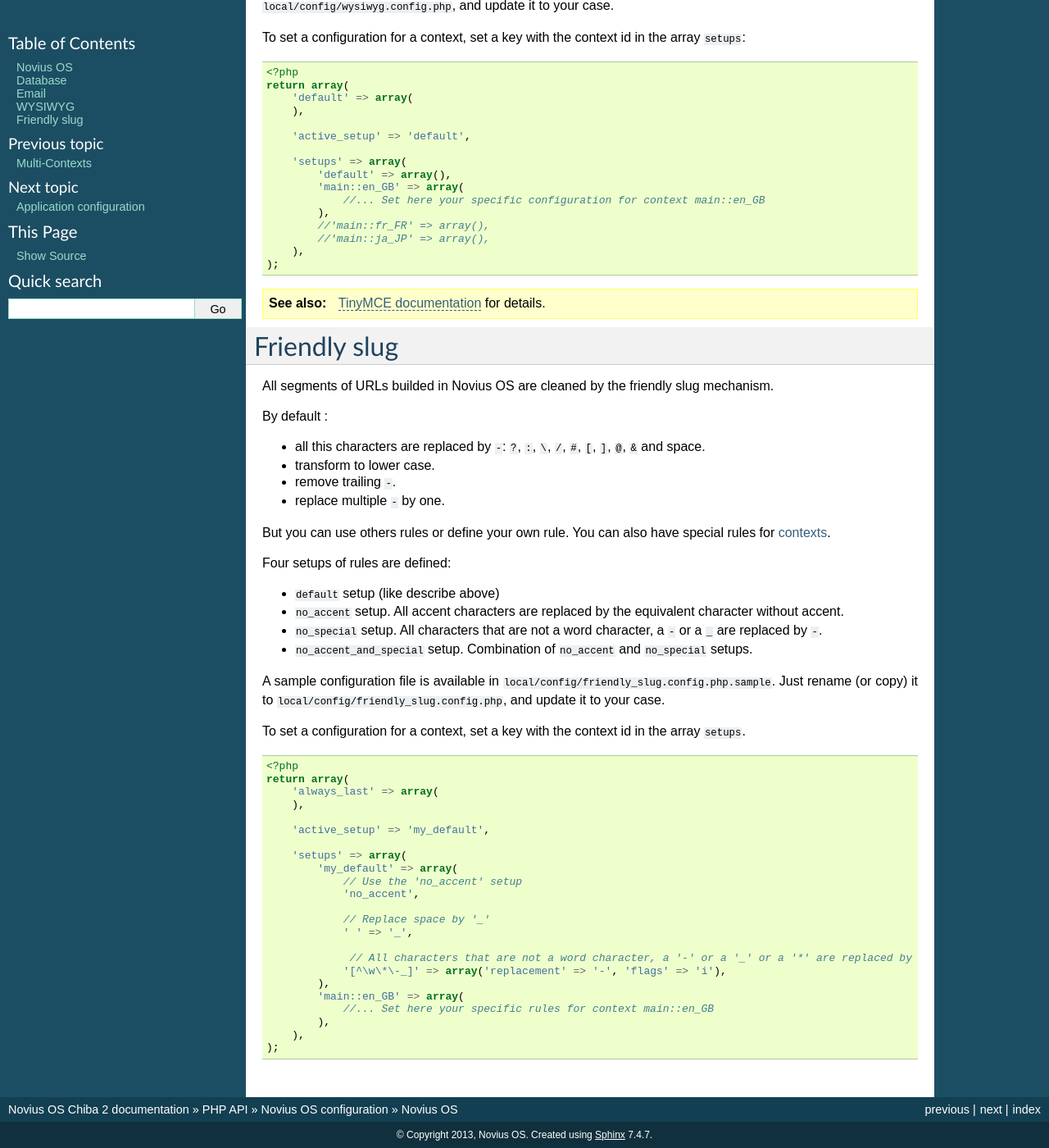
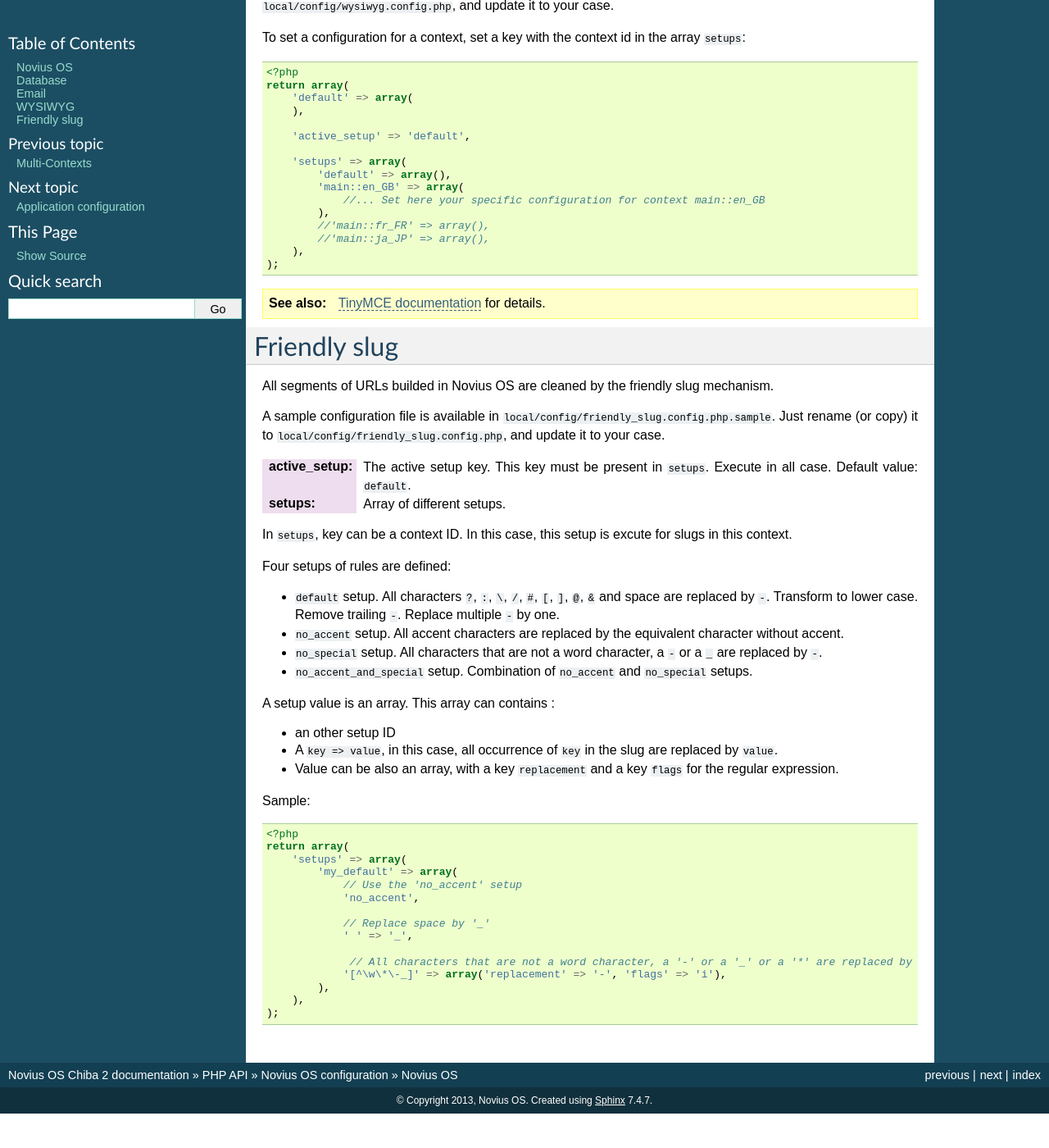
Before and after one commit to vrcAlbert/documentation-api, a Sphinx documentation site: the page built from source/php/configuration/software/others_configuration.rst, in a window 1280 px wide and 1400 px high, scrolled down 1317 px. Shown: the whole window at 82% size. Built offline with Sphinx 7.4.7, drawn with Linux system fonts in a browser that asks for light colours; after the commit the page ends 2675 px from its top, so only the background shows below that.

Commit message:
Refactoring freindly slug configuration

```diff
--- a/source/php/configuration/software/others_configuration.rst
+++ b/source/php/configuration/software/others_configuration.rst
@@ -108,37 +108,34 @@
 
 All segments of URLs builded in Novius OS are cleaned by the friendly slug mechanism.
 
-By default :
+A sample configuration file is available in :file:`local/config/friendly_slug.config.php.sample`.
+Just rename (or copy) it to :file:`local/config/friendly_slug.config.php`, and update it to your case.
 
-* all this characters are replaced by ``-``: ``?``, ``:``, ``\``, ``/``, ``#``, ``[``, ``]``, ``@``, ``&`` and space.
-* transform to lower case.
-* remove trailing ``-``.
-* replace multiple ``-`` by one.
+:active_setup: The active setup key. This key must be present in ``setups``. Execute in all case. Default value: ``default``.
+:setups:       Array of different setups.
 
-But you can use others rules or define your own rule.
-You can also have special rules for :doc:`contexts <multi_context>`.
+In ``setups``, key can be a context ID. In this case, this setup is excute for slugs in this context.
 
 Four setups of rules are defined:
 
-* ``default`` setup (like describe above)
+* ``default`` setup. All characters ``?``, ``:``, ``\``, ``/``, ``#``, ``[``, ``]``, ``@``, ``&`` and space are replaced by ``-``.
+  Transform to lower case. Remove trailing ``-``. Replace multiple ``-`` by one.
 * ``no_accent`` setup. All accent characters are replaced by the equivalent character without accent.
 * ``no_special`` setup. All characters that are not a word character, a ``-`` or a ``_`` are replaced by ``-``.
 * ``no_accent_and_special`` setup. Combination of ``no_accent`` and ``no_special`` setups.
 
-A sample configuration file is available in :file:`local/config/friendly_slug.config.php.sample`.
-Just rename (or copy) it to :file:`local/config/friendly_slug.config.php`, and update it to your case.
+A setup value is an array. This array can contains :
 
-To set a configuration for a context, set a key with the context id in the array ``setups``.
+* an other setup ID
+* A ``key => value``, in this case, all occurrence of ``key`` in the slug are replaced by ``value``.
+* Value can be also an array, with a key ``replacement`` and a key ``flags`` for the regular expression.
+
+Sample:
 
 .. code-block:: php
 
     <?php
     return array(
-        'always_last' => array(
-        ),
-
-        'active_setup' => 'my_default',
-
         'setups' => array(
             'my_default' => array(
                 // Use the 'no_accent' setup
@@ -150,8 +147,5 @@
                  // All characters that are not a word character, a '-' or a '_' or a '*' are replaced by '-'.
                 '[^\w\*\-_]' => array('replacement' => '-', 'flags' => 'i'),
             ),
-            'main::en_GB' => array(
-                //... Set here your specific rules for context main::en_GB
-            ),
         ),
     );
```
